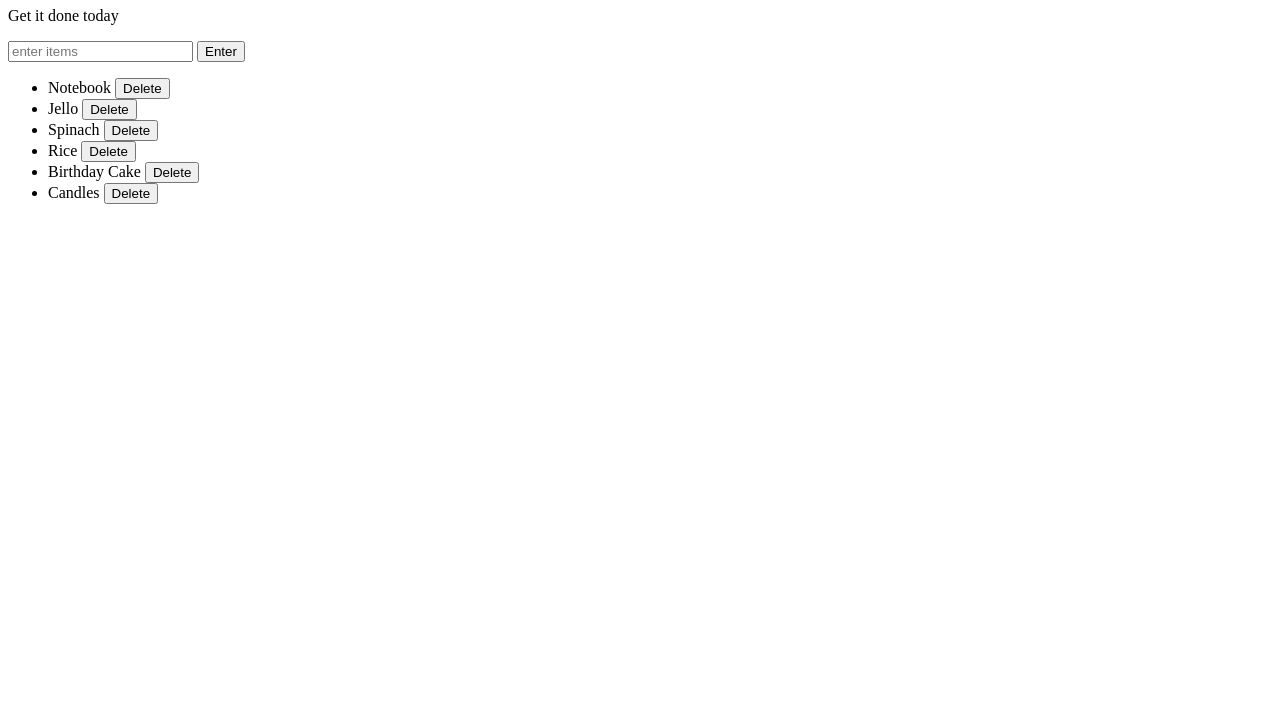
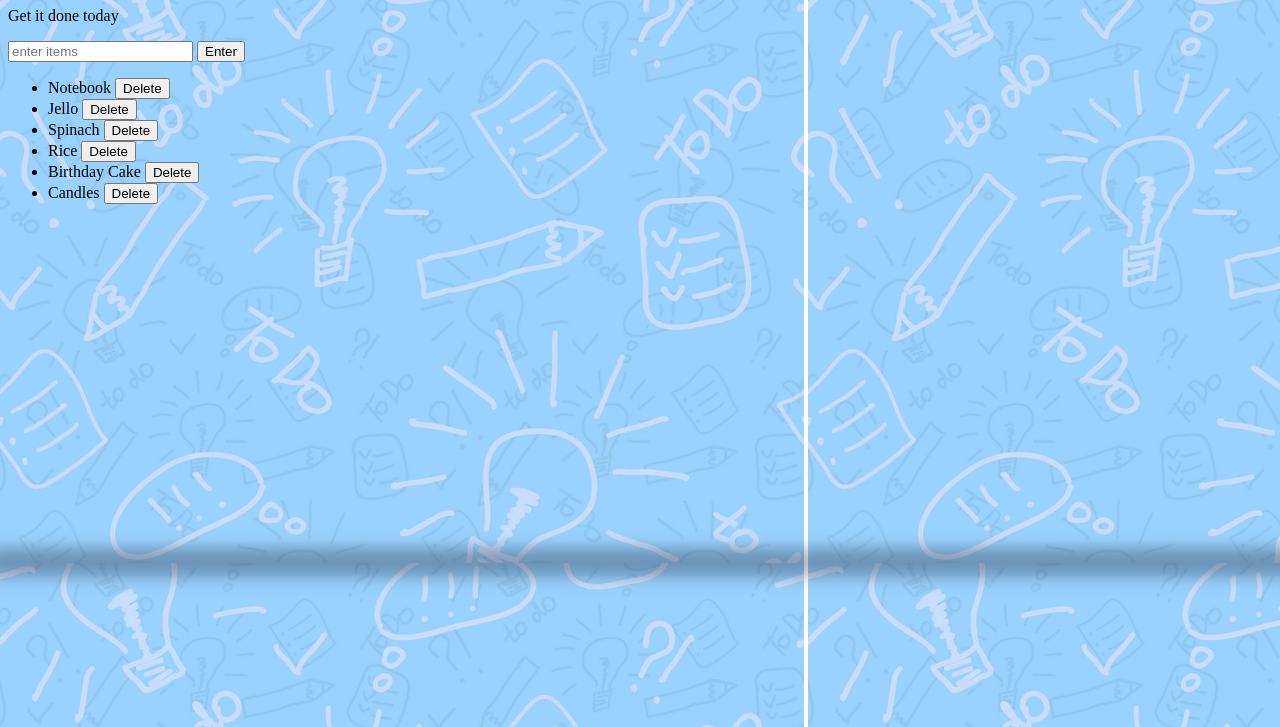
Before and after one commit to Pragnya-Sahu/checklist, a plain HTML site: page index.html in a window 1280 px wide. Shown: the part 73-800 px from the top of the page. Drawn offline with Linux system fonts and the light colour scheme.

Commit message:
Update style.css

```diff
--- a/style.css
+++ b/style.css
@@ -18,6 +18,11 @@
     -30px 20px 40px dimgrey;
 }
 
+body {
+  background-image: url('todo.PNG');
+}
+
+
 .done {
   text-decoration: line-through;
 }
```
